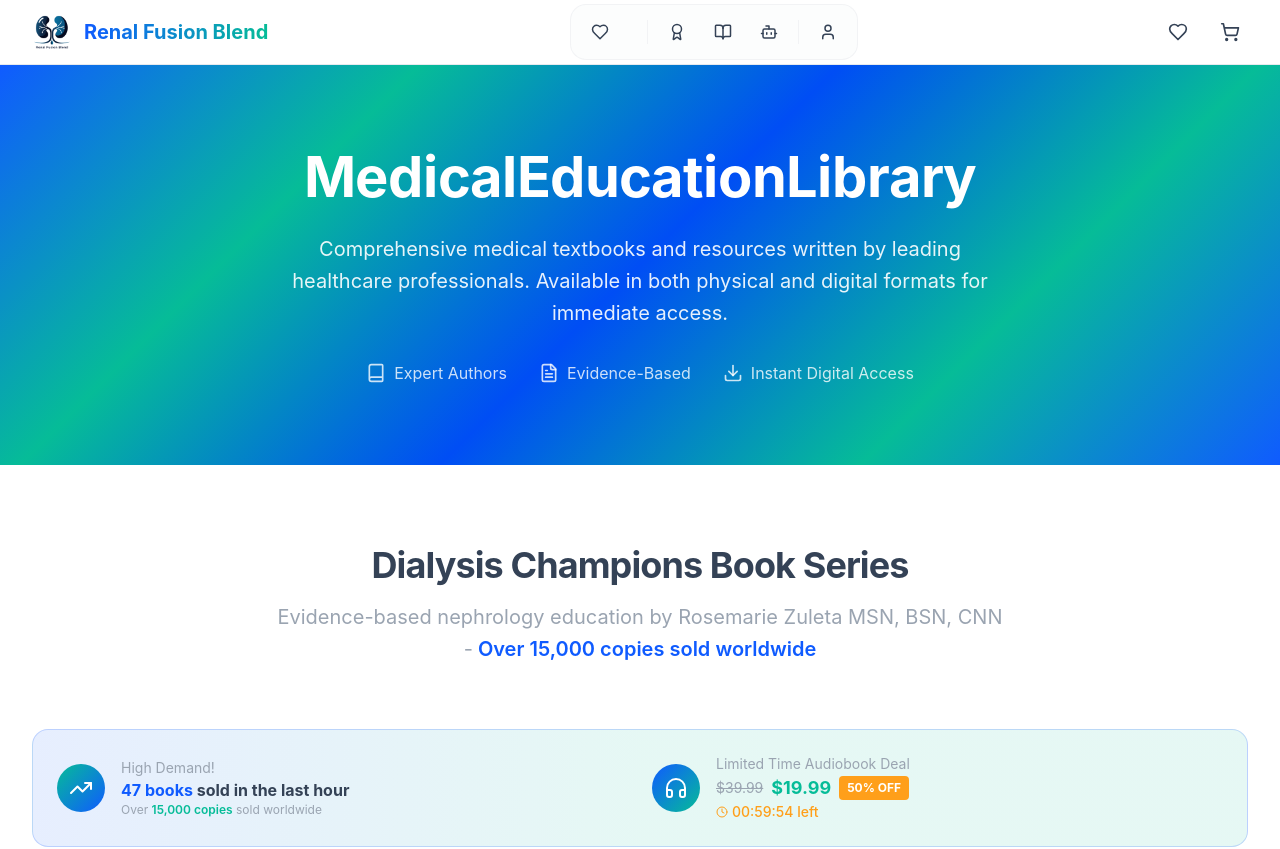
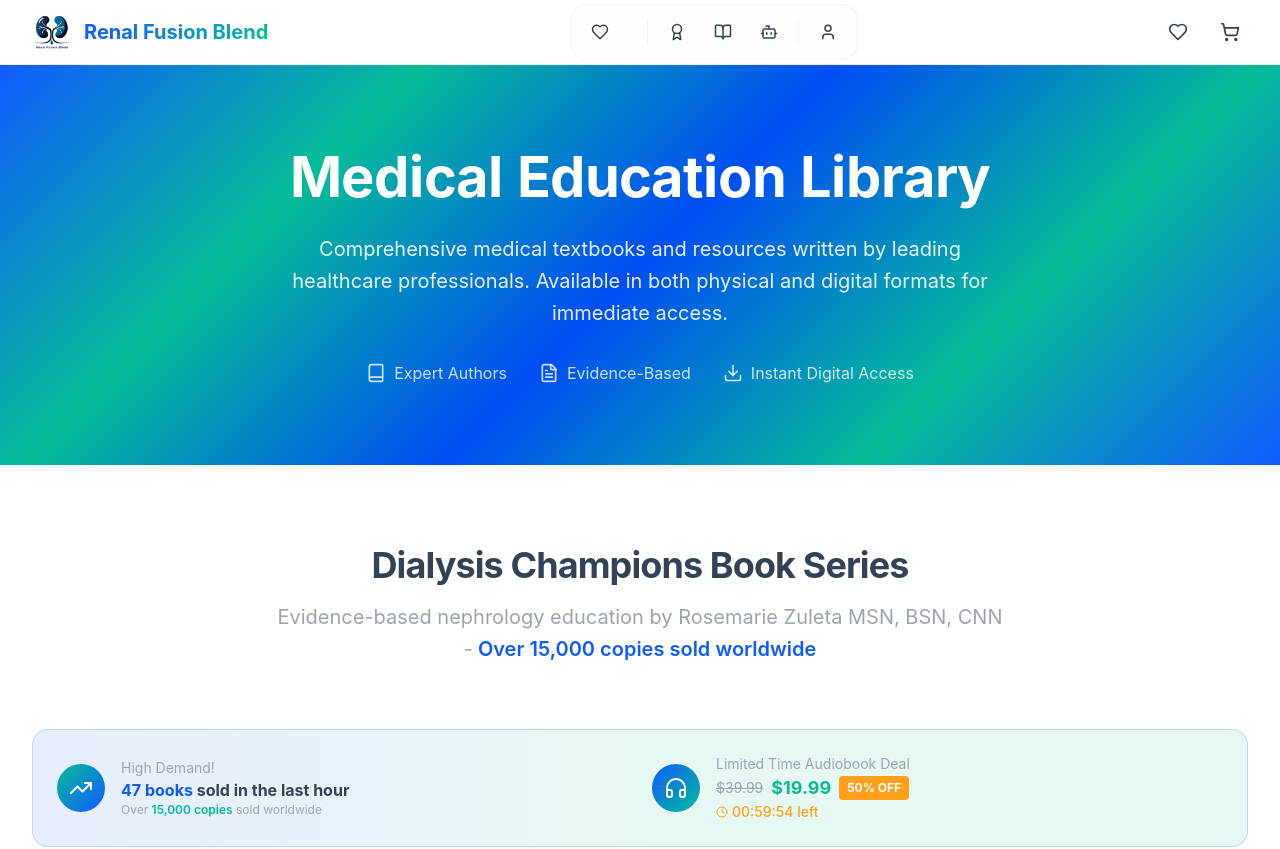
Before and after one commit to sab-dev-source/renalfusionblend-frontend, a React (Vite) app: page /books in a window 1280 px wide. Shown: the top 849 px of the page. Built offline with nearby package versions, Linux system fonts and the light colour scheme; the HTML template or start-up script is replaced by a standard one.

Commit message:
Fix banner spacing issue

```diff
--- a/src/components/ui/flip-text.tsx
+++ b/src/components/ui/flip-text.tsx
@@ -35,8 +35,8 @@ function FlipText({
     >
       <AnimatePresence mode="wait">
         {words.map((w, wi) => (
-          <>
-            <span key={`w-${wi}`} className="inline-flex">
+          <Fragment key={`word-${wi}`}>
+            <span className="inline-flex">
               {w.split("").map((char, ci) => (
                 <motion.span
                   key={`${wi}-${ci}`}
@@ -51,8 +51,12 @@ function FlipText({
                 </motion.span>
               ))}
             </span>
-            {wi < words.length - 1 ? " " : null}
-          </>
+            {wi < words.length - 1 && (
+              <span className="inline-block w-[0.25em]" aria-hidden="true">
+                &nbsp;
+              </span>
+            )}
+          </Fragment>
         ))}
       </AnimatePresence>
     </span>
```
